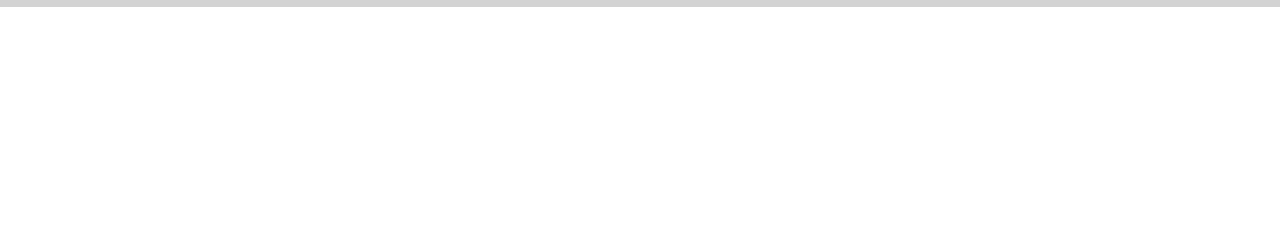
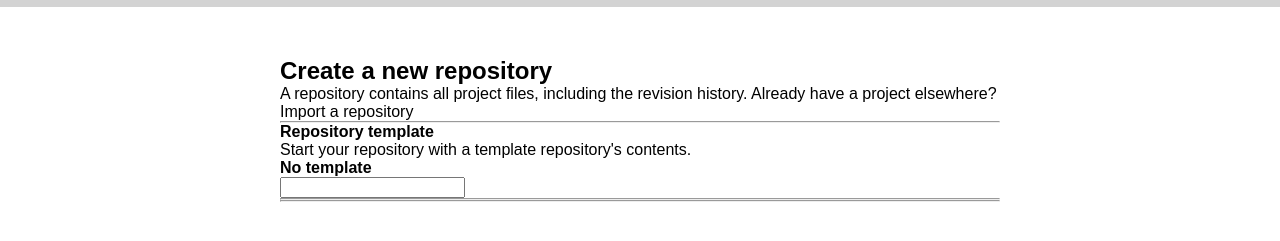
Before and after one commit to echelonnought/github-new-repo-page, a plain HTML site: page index.html in a window 1280 px wide. Shown: the part 57-298 px from the top of the page. Drawn offline with Linux system fonts and the light colour scheme.

Commit message:
made changes in develop

```diff
--- a/index.html
+++ b/index.html
@@ -38,7 +38,7 @@
                 </datalist>
             </form>
             <form action="" method="get" class="navbar__forms">
-                <img src="/image/lawson.jpg" alt="" class="dropdown__image">
+                <img src="/image/lawson.jpg" alt="profileImage" class="dropdown__image">
                 <input list="profiles" name="browser" class="navbar__inputDropdowns">
                 <datalist id="profiles">
                     <option value="Your profile">
@@ -60,6 +60,32 @@
         </div>
     </nav>
 
+    <main>
+        <form action="" class="body__forms">
+            <h2>Create a new repository </h2>
+            <p>A repository contains all project files, including the revision history. Already have a project
+                elsewhere?</p>
+            <a href="#">Import a repository</a>
+            <hr>
+
+
+            <h4>Repository template</h4>
+            <p>Start your repository with a template repository's contents.</p>
+            <div>
+                <h4>No template</h4>
+                <input list="repo-template" type="text" class="body__inputDropdown">
+                <datalist id="repo-template">
+                    <option value="Your profile">
+                    <option value="Your repositories">
+                    <option value="Your codespaces">
+                    <option value="Your organization">
+                </datalist>
+            </div>
+            <hr>
+            <hr>
+        </form>
+    </main>
+
     <script src="https://kit.fontawesome.com/386040ba15.js" crossorigin="anonymous"></script>
     <script src="main.js"></script>
 </body>
--- a/styles.css
+++ b/styles.css
@@ -1,5 +1,9 @@
 * {
   margin: 0;
+}
+
+body {
+  font-family: Arial, Helvetica, sans-serif;
 }
 
 
@@ -41,7 +45,7 @@ div > ul {
 }
 
 div > ul > li {
-  font-family: Arial, Helvetica, sans-serif;
+  /* font-family: Arial, Helvetica, sans-serif; */
   list-style-type: none;
   padding: 0 10px;
   font-size: 14px;
@@ -100,3 +104,11 @@ a {
   height: 25px;
   border-radius: 50%;
 }
+
+.body__forms {
+  margin: 50px 280px;
+}
+
+/* form > hr {
+  margin-bottom: -1px;
+} */
```
